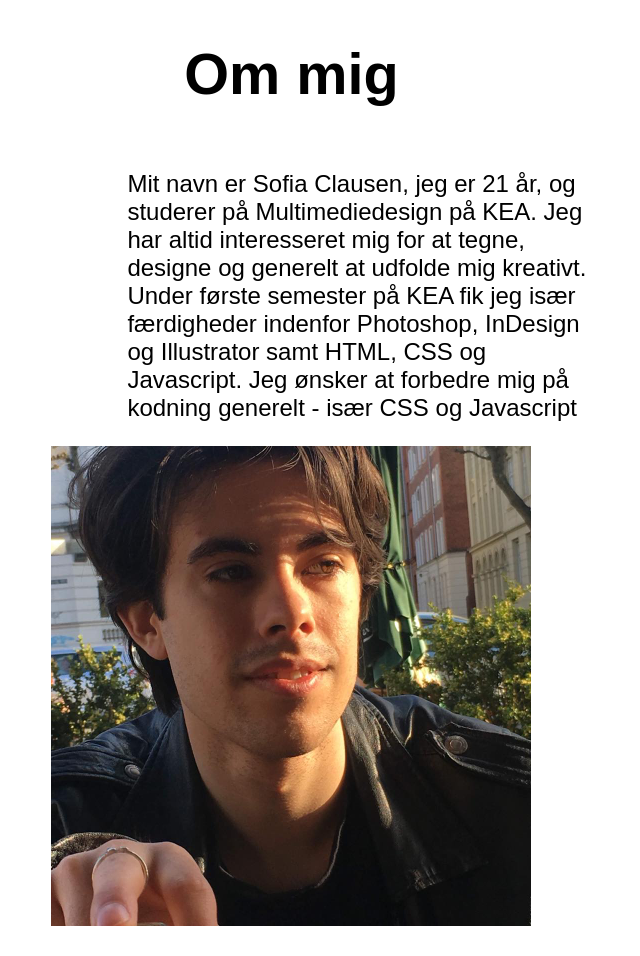
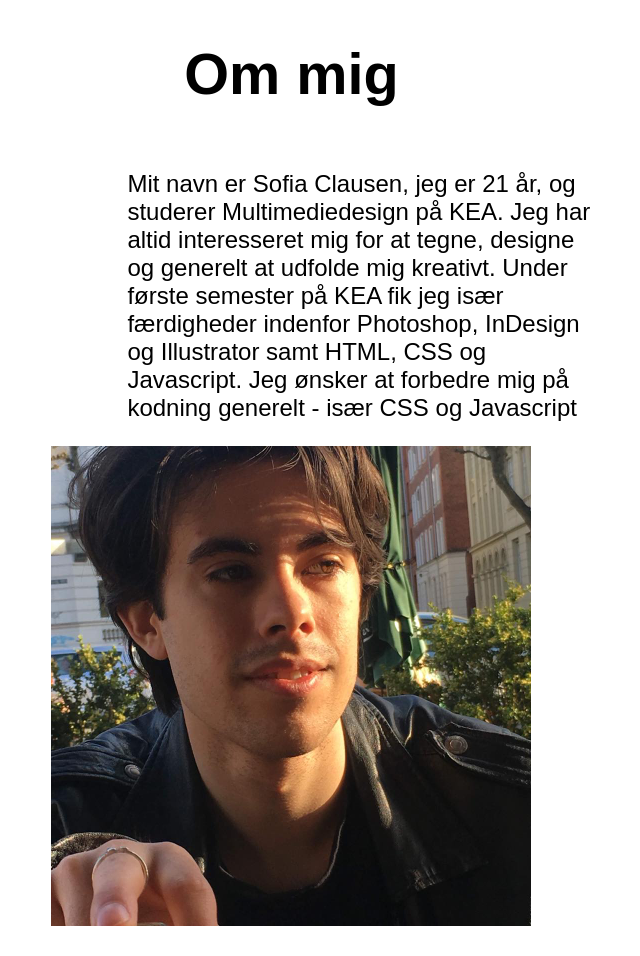
Before and after one commit to TobiasJZagal/SofiaSite, a plain HTML site: page index.html in a window 1280 px wide. Shown: the part 1346-2302 px from the top of the page, without its empty margins (411-1051 px from the left). Drawn offline with nearby package versions, Linux system fonts and the light colour scheme; a web font is replaced by a local one.

Commit message:
Commentar

```diff
--- a/index.html
+++ b/index.html
@@ -136,7 +136,7 @@
             </div>
             <div id="POm">
             <p>
-                Mit navn er Sofia Clausen, jeg er 21 år, og studerer på Multimediedesign på KEA. Jeg har altid interesseret mig for at tegne, designe og generelt at udfolde mig kreativt. Under første semester på KEA fik jeg især færdigheder indenfor Photoshop, InDesign og Illustrator samt HTML, CSS og Javascript. Jeg ønsker at forbedre mig på kodning generelt - især CSS og Javascript
+                Mit navn er Sofia Clausen, jeg er 21 år, og studerer Multimediedesign på KEA. Jeg har altid interesseret mig for at tegne, designe og generelt at udfolde mig kreativt. Under første semester på KEA fik jeg især færdigheder indenfor Photoshop, InDesign og Illustrator samt HTML, CSS og Javascript. Jeg ønsker at forbedre mig på kodning generelt - især CSS og Javascript
 
                 </p>
             </div>
```
